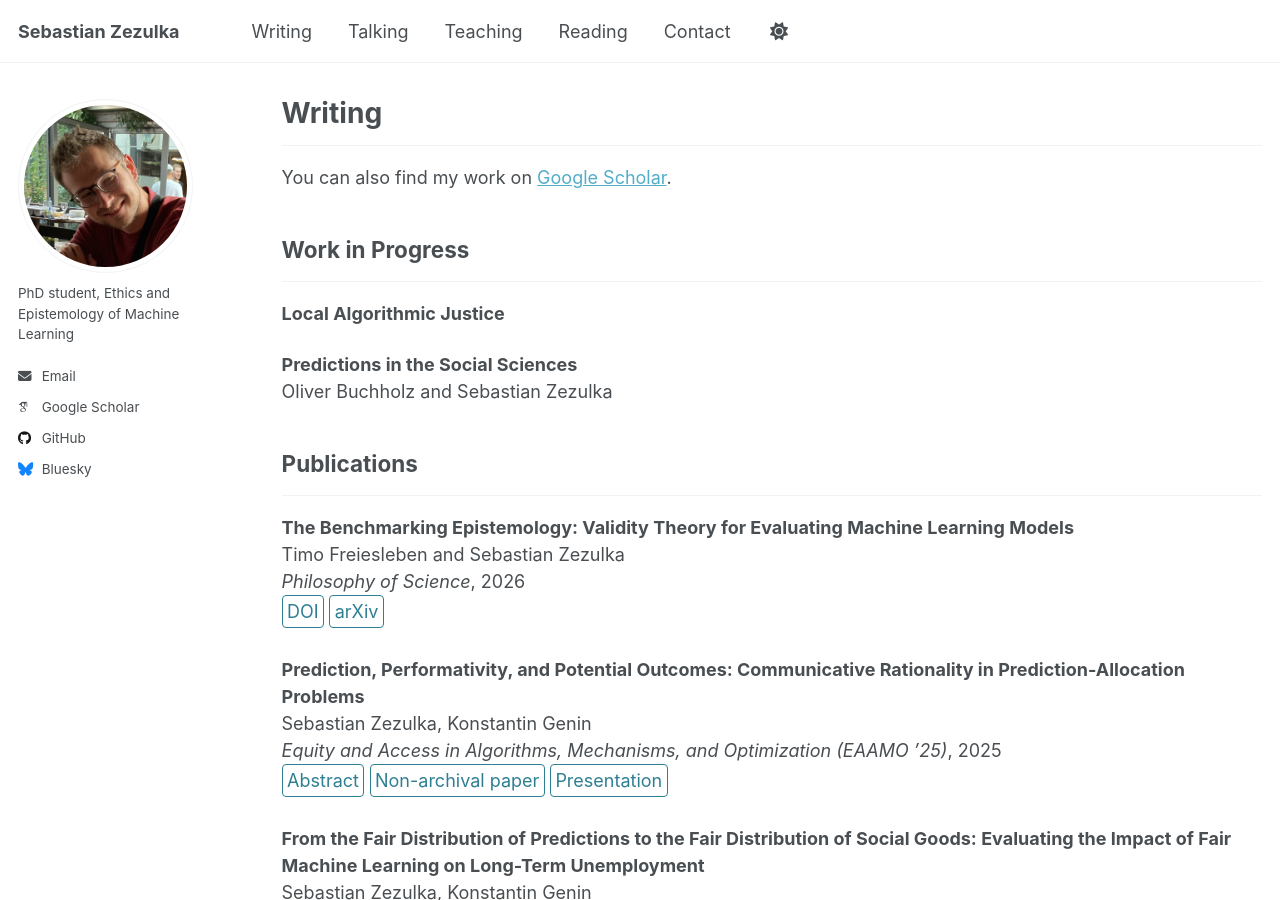
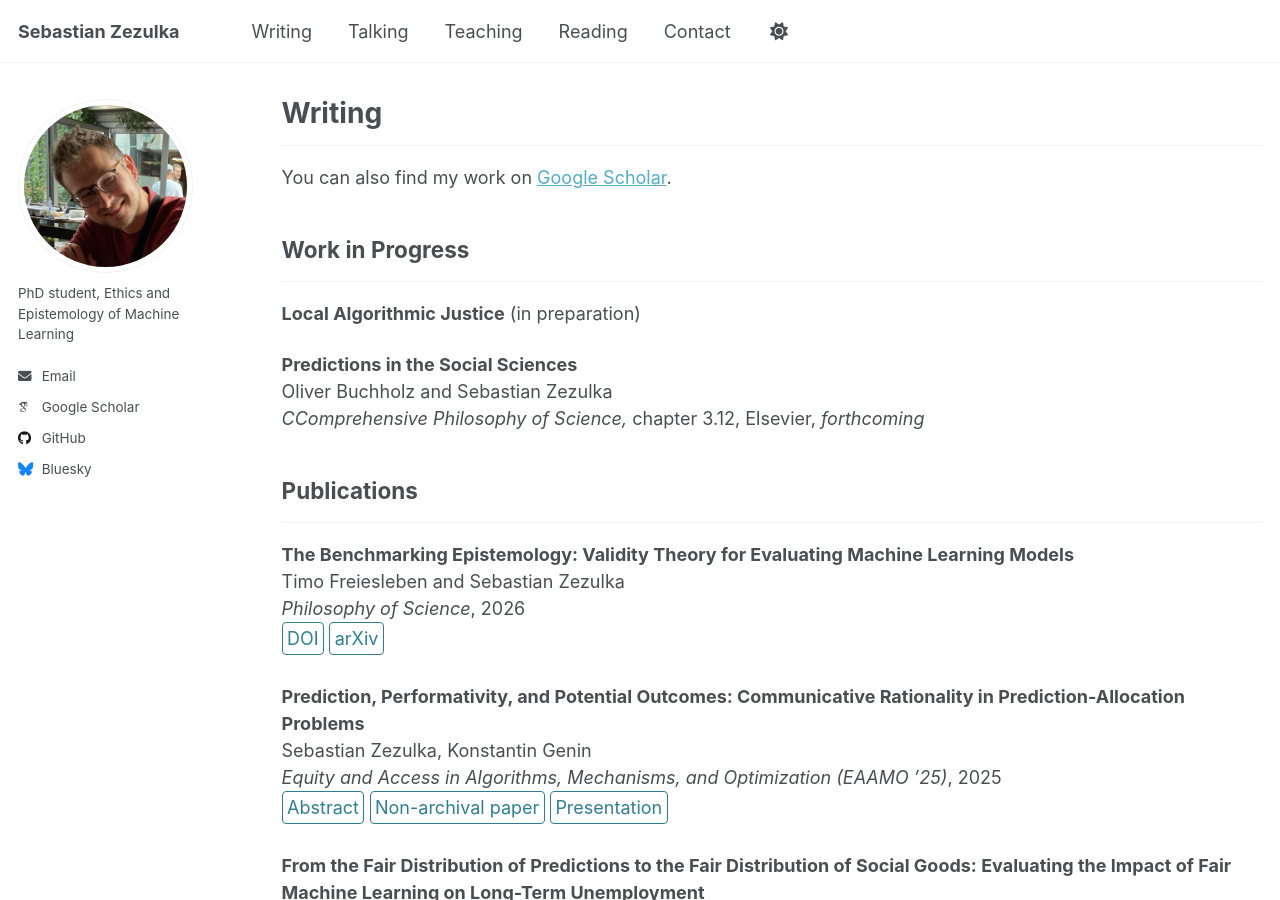
Before and after one commit to sezezulka/sezezulka.github.io, a Jekyll site: the page built from _pages/writing.md, in a window 1280 px wide and 900 px high. Built offline with Jekyll 4.4.1, drawn with Linux system fonts in a browser that asks for light colours; some web fonts are replaced; a script that is not in the unit is left out.

Commit message:
update Prediction in the Social Sciences

```diff
--- a/_pages/writing.md
+++ b/_pages/writing.md
@@ -10,12 +10,11 @@ You can also find my work on [Google Scholar](https://scholar.google.com/citatio
 
 ## Work in Progress
 ---
-**Local Algorithmic Justice**
+**Local Algorithmic Justice** (in preparation)
 
 **Predictions in the Social Sciences**\
-Oliver Buchholz and Sebastian Zezulka
-
-
+Oliver Buchholz and Sebastian Zezulka \
+*CComprehensive Philosophy of Science,* chapter 3.12, Elsevier, *forthcoming*
 
 ## Publications
 ---
```
